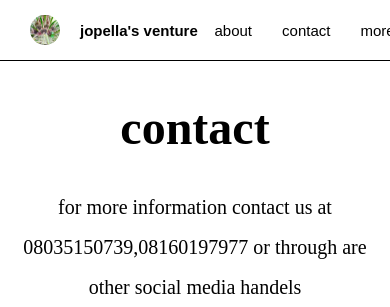
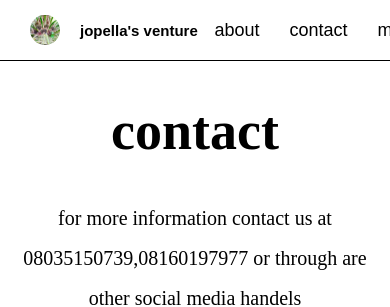
Before and after one commit to emmanuel597/agro.github.io, a plain HTML site: page contact.html in a window 390 px wide. Shown: the top 307 px of the page. Drawn offline with Linux system fonts and the light colour scheme.

Commit message:
Update contact.css

```diff
--- a/contact.css
+++ b/contact.css
@@ -74,12 +74,15 @@ line-height: 40px;
     margin-left: 50px;
 }
 @media only screen and (max-width: 600px) {
+    body{
+    font-size: 18px;
+    }
 .page{
-    font-size: 15px;
+    font-size: 18px;
     margin-left: 30px;
 }
 #pagemain{
-    font-size: 15px;
+    font-size: 18px;
     margin-left: 55%;
 }
 h2{
```
